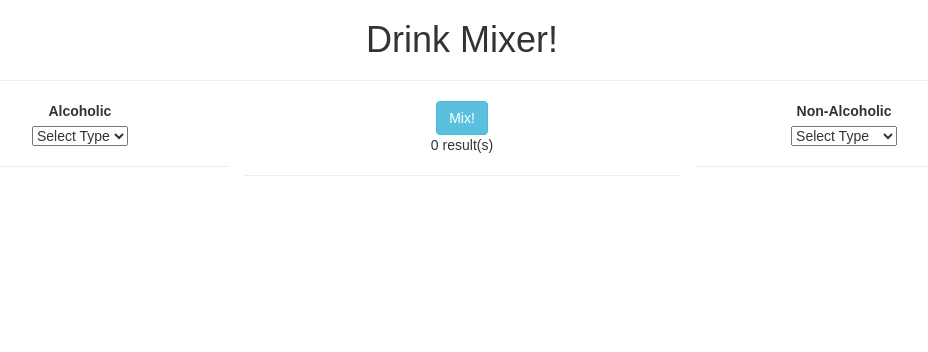
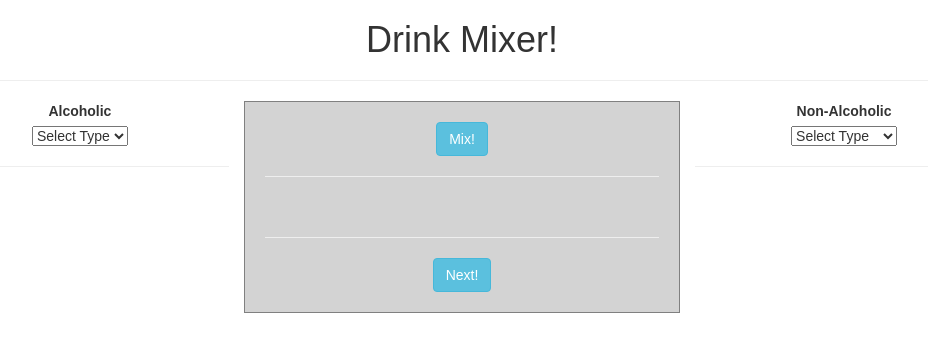
Before and after one commit to ehaala/drink-mixer, a React (Create React App) app: page / in a window 1280 px wide. Shown: the top 352 px of the page, without its empty margins (178-1106 px from the left). Built offline with nearby package versions, Linux system fonts and the light colour scheme.

Commit message:
added next button for multiple results

```diff
--- a/src/Result.js
+++ b/src/Result.js
@@ -1,6 +1,11 @@
 import React, { Component } from 'react';
 import { Button, Row, Col, MenuItem } from 'react-bootstrap';
 
+const styles = {
+	background: 'lightgray',
+	padding: '20px',
+	border: 'solid gray 1px'
+}
 let drinks = require('./drinks.json');
 
 class Result extends Component {
@@ -12,32 +17,48 @@ class Result extends Component {
 		}
 
 		this.mixDrink = this.mixDrink.bind(this);
+		this.nextDrink = this.nextDrink.bind(this);
 	}
 
 	mixDrink() {
 		let results = [];
-		let random = 0;
 		for (var i=0; i<drinks.length; i++) {
 			let arr = drinks[i].ingredients;
 			if (arr.includes(this.props.iOne) && arr.includes(this.props.iTwo)) {
 				results.push(drinks[i]);
 			}
-			random = Math.floor(Math.random()*(results.length));
 		}
 		this.setState({
 			drinks: results,
-			index: random
+			index: 0
 		})
+	}
+
+	nextDrink() {
+		let drinks = this.state.drinks;
+		let i = this.state.index;
+		i++;
+		if (i < drinks.length) {
+			this.setState({
+				index: i
+			})
+		} else if (i === drinks.length) {
+			this.setState({
+				index: 0
+			})
+		}
 	}
 
 	render () {
 		return (
-			<Row>
+			<Row style={styles}>
 				<Button bsStyle="info" onClick={this.mixDrink}>Mix!</Button>
 				<br />
-				<p>{this.state.drinks.length} result(s)</p>
+				{this.state.drinks.length > 0 && <p>Results: {this.state.index + 1} of {this.state.drinks.length}</p>}
 				<hr />
 				<img className="ingredientPic" src={this.state.drinks.length > 0 && this.state.drinks[this.state.index].image} />
+				<hr />
+				<Button bsStyle="info" onClick={this.nextDrink}>Next!</Button>
 			</Row>
 		)
 	}
--- a/src/SelectOptions.js
+++ b/src/SelectOptions.js
@@ -3,7 +3,10 @@ import { Button, Row, Col, MenuItem } from 'react-bootstrap';
 
 import Result from './Result';
 
-var ingredients = require('./ingredients.json');
+const styles = {
+	padding: '20px'
+}
+let ingredients = require('./ingredients.json');
 
 class SelectOptions extends Component {
 	constructor(props) {
--- a/src/drinks.json
+++ b/src/drinks.json
@@ -33,5 +33,14 @@
         "Gin",
         "Orange Juice"
       ]
+    }, {
+      "id": 5,
+      "name": "Elephant",
+      "image": "http://www.shakeitdrinkit.com/recette/elephant-cocktail-232.png",
+      "ingredients": [
+        "Vodka",
+        "Orange Juice",
+        "Pineapple Juice"
+      ]
     }
 ]
```
